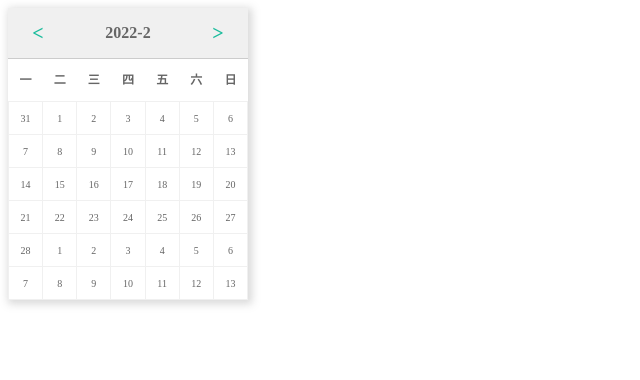
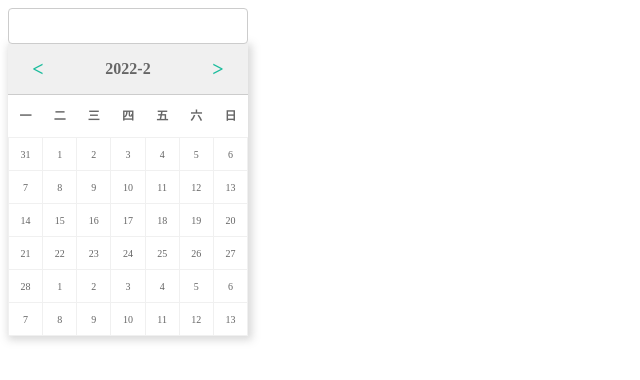
Before and after one commit to frontendmasterlh/date-picker, a plain HTML site: page index.html in a window 1280 px wide. Shown: the whole page, without its empty margins (0-640 px from the left). Drawn offline with Linux system fonts and the light colour scheme.

Commit message:
4.加入输入框

```diff
--- a/index.html
+++ b/index.html
@@ -6,9 +6,23 @@
   <meta name="viewport" content="width=device-width, initial-scale=1.0">
   <title>datepicker</title>
   <link rel="stylesheet" href="style.css">
+  <style>
+    .datepicker{
+      border: 1px solid #ccc;
+      border-radius: 4px;
+      padding: 5px;
+      height: 24px;
+      line-height: 24px;
+      width: 228px;
+    }
+    .datepicker:focus{
+      outline: none;
+      border: 1px solid #1abc9c;
+    }
+  </style>
 </head>
 <body>
-
+  <input type="text" class="datepicker">
     <script src="./date.js"></script>
     <script src="./main.js"></script>
     <script>
```
